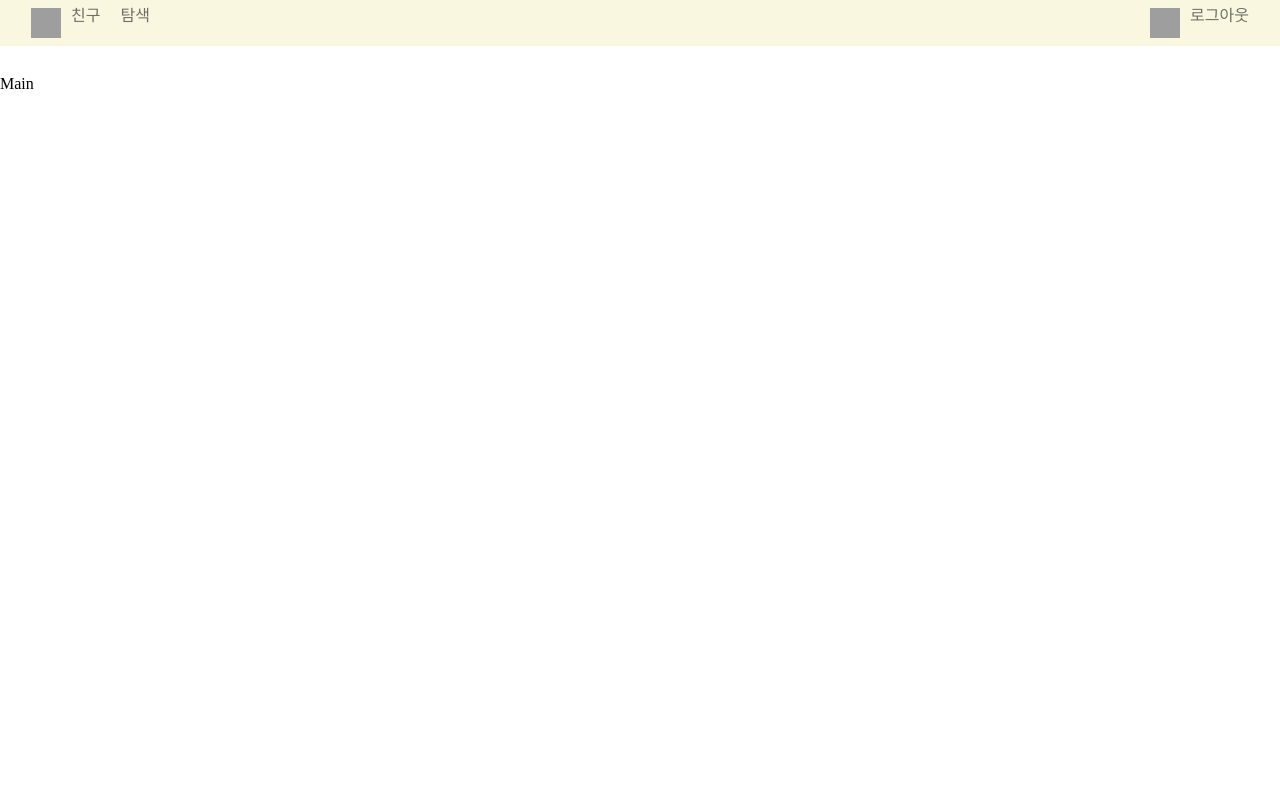
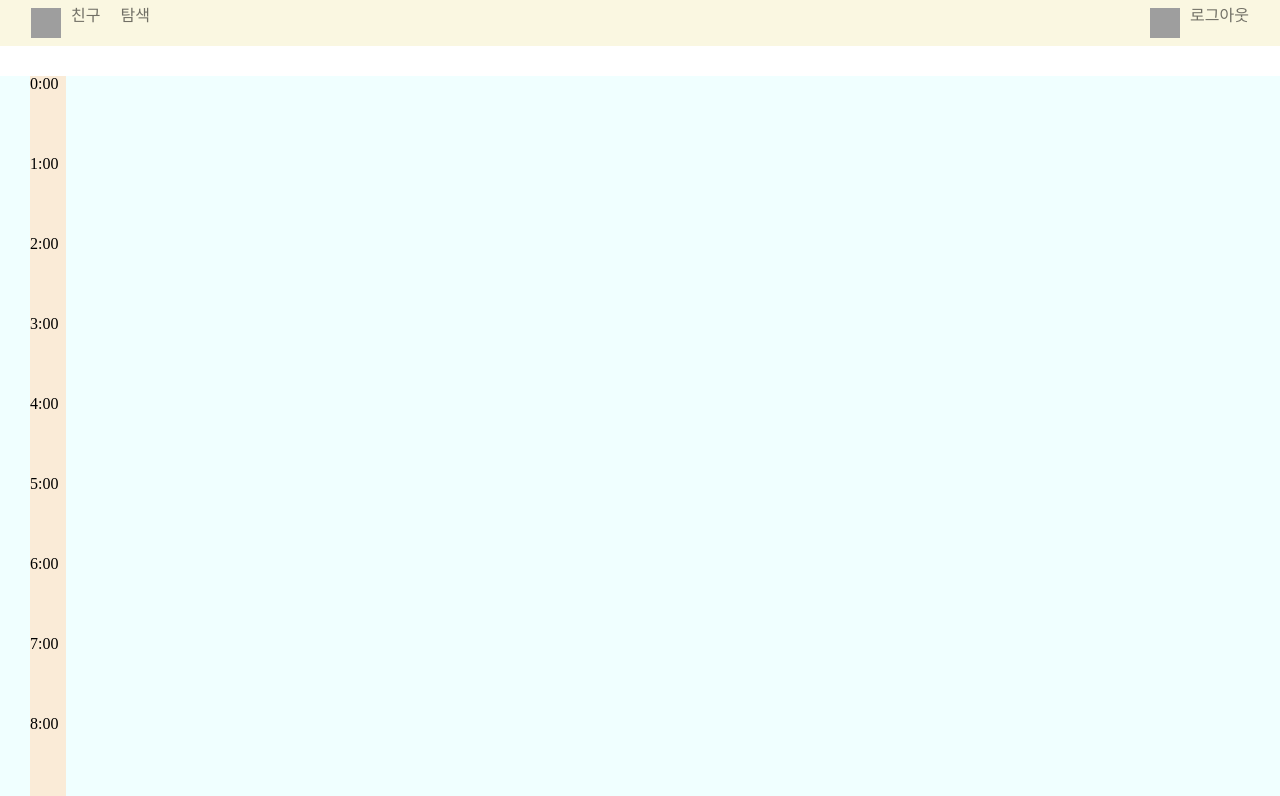
Before and after one commit to AJ3504/hypetask, a React (Create React App) app: page / in a window 1280 px wide. Shown: the top 796 px of the page. Built offline with nearby package versions, Linux system fonts and the light colour scheme; no server answers; the database is empty; grey boxes are pictures that could not be loaded.

Commit message:
Feat- read daily schedule
supabase tasks 테이블 내의 task들을 가지고와서 각 시간에 맞는 위치에 띄어주는 기능 구현

```diff
--- a/package.json
+++ b/package.json
@@ -15,12 +15,14 @@
     "react": "^18.2.0",
     "react-bootstrap": "^2.8.0",
     "react-dom": "^18.2.0",
+    "react-query": "^3.39.3",
     "react-router-dom": "^6.14.2",
     "react-scripts": "5.0.1",
     "styled-components": "^6.0.7",
     "styled-reset": "^4.5.1",
     "typescript": "^4.4.2",
-    "web-vitals": "^2.1.0"
+    "web-vitals": "^2.1.0",
+    "zustand": "^4.4.1"
   },
   "scripts": {
     "start": "react-scripts start",
--- a/src/App.tsx
+++ b/src/App.tsx
@@ -1,11 +1,15 @@
 import React from "react";
-import supabase from "./config/supabaseClient";
+import { QueryClient, QueryClientProvider } from "react-query";
 import Router from "./shared/Router";
 
+const queryClient = new QueryClient();
+
 function App() {
-  console.log(supabase);
-
-  return <Router></Router>;
+  return (
+    <QueryClientProvider client={queryClient}>
+      <Router />
+    </QueryClientProvider>
+  );
 }
 
 export default App;
--- /dev/null
+++ b/src/api/tasks.ts
@@ -0,0 +1,9 @@
+import supabase from "../config/supabaseClient";
+
+export const getTasks = async (date: string) => {
+  const { data: tasks } = await supabase
+    .from("tasks")
+    .select("*")
+    .eq("date", date);
+  return tasks;
+};
--- /dev/null
+++ b/src/components/Main/DailyCalender.tsx
@@ -0,0 +1,92 @@
+import React, { useEffect } from "react";
+import { styled } from "styled-components";
+import { getTasks } from "../../api/tasks";
+import { useQuery } from "react-query";
+
+const DailyCalender = () => {
+  // 1. 현재 로그인된 유저의 uid를 가지고 와서 uid와 현재 날짜를 이용해 task들을 가져오기
+  // 2. 현재 로그인된 유저가 팔로우하는 사람들의 목록 가져오기
+  // 3. 팔로우한 사람들의 uid와 현재 날짜를 이용해 팔로워들의 task 가져오기
+  const today = new Date().toISOString().slice(0, 10);
+  const {
+    data: tasks,
+    isLoading,
+    isError,
+  } = useQuery("tasks", async () => {
+    const tasksData = await getTasks(today);
+    return tasksData;
+  });
+  console.log(tasks);
+
+  return (
+    <S.CalenderContainer>
+      <S.TimeStampContainer>
+        {Array.from({ length: 25 }, (_, i) => (
+          <S.TimeStamp key={i}>{`${i}:00`}</S.TimeStamp>
+        ))}
+      </S.TimeStampContainer>
+
+      {tasks &&
+        tasks.map((task) => {
+          const endHour = task.end_time;
+          const startHour = task.start_time;
+          const height = (endHour - startHour) * 80;
+          const top = startHour * 80;
+          return (
+            <S.TaskContainer>
+              <S.TaskBox height={height} top={top}>
+                <S.Task>
+                  <p>{task.title}</p>
+                </S.Task>
+              </S.TaskBox>{" "}
+            </S.TaskContainer>
+          );
+        })}
+    </S.CalenderContainer>
+  );
+};
+
+export default DailyCalender;
+
+interface styleProps {
+  height: number;
+  top: number;
+}
+
+const S = {
+  CalenderContainer: styled.div`
+    display: flex;
+    flex-direction: row;
+    background-color: azure;
+  `,
+  TimeStampContainer: styled.div`
+    background-color: antiquewhite;
+    margin: 0 30px;
+  `,
+  TimeStamp: styled.p`
+    height: 80px;
+  `,
+  TaskContainer: styled.div`
+    background-color: beige;
+    width: 400px;
+    position: relative;
+  `,
+  TaskBox: styled.div<styleProps>`
+    height: ${(props) => props.height}px;
+    width: 100%;
+    padding: 5px;
+    box-sizing: border-box;
+
+    position: absolute;
+    top: ${(props) => props.top}px;
+  `,
+  Task: styled.div`
+    background-color: red;
+    height: 100%;
+    border-radius: 15px;
+
+    display: flex;
+    align-items: center;
+    justify-content: center;
+  `,
+};
--- a/src/pages/Main.tsx
+++ b/src/pages/Main.tsx
@@ -1,7 +1,12 @@
 import React from "react";
+import DailyCalender from "../components/Main/DailyCalender";
 
 const Main = () => {
-  return <div>Main</div>;
+  return (
+    <>
+      <DailyCalender />
+    </>
+  );
 };
 
 export default Main;
```
Also changed, not shown: src/api/users.ts (added, +24 -0 lines), 1 other file (tests, documents, lock files or other folders).
